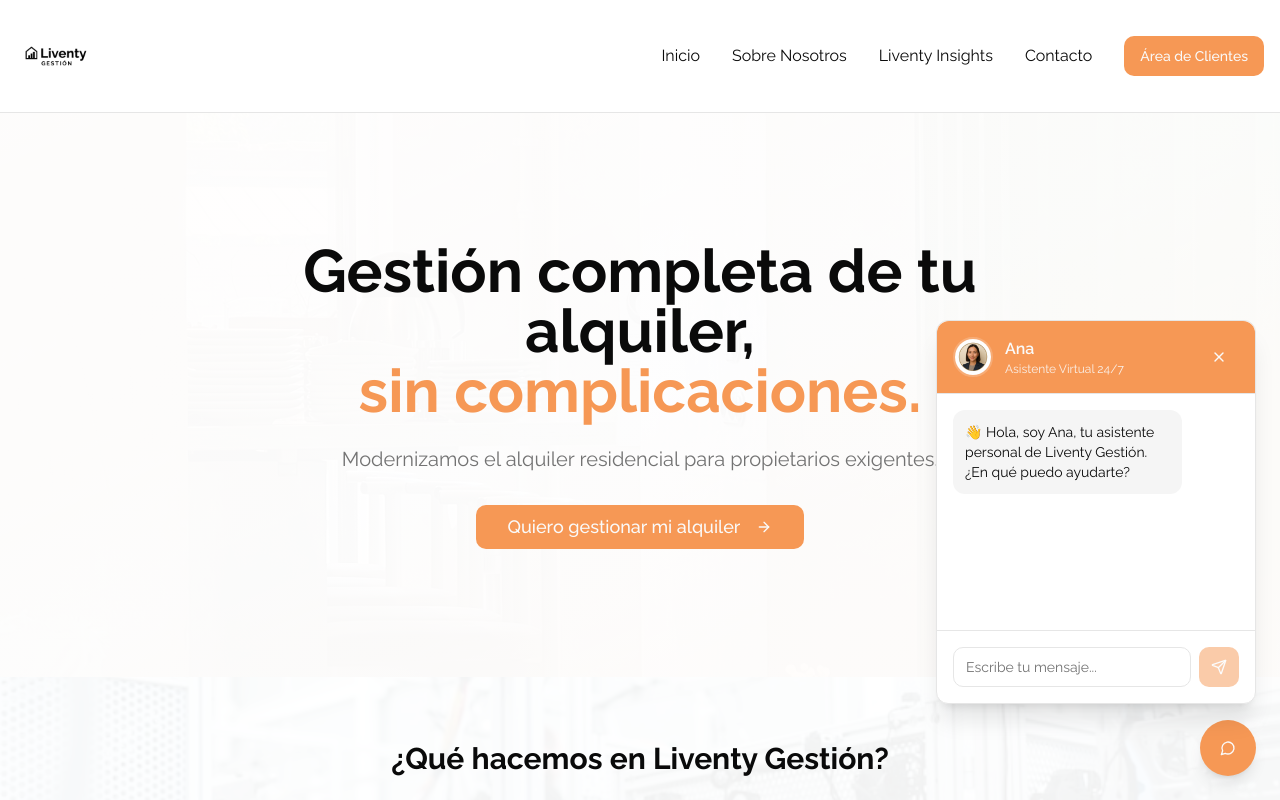
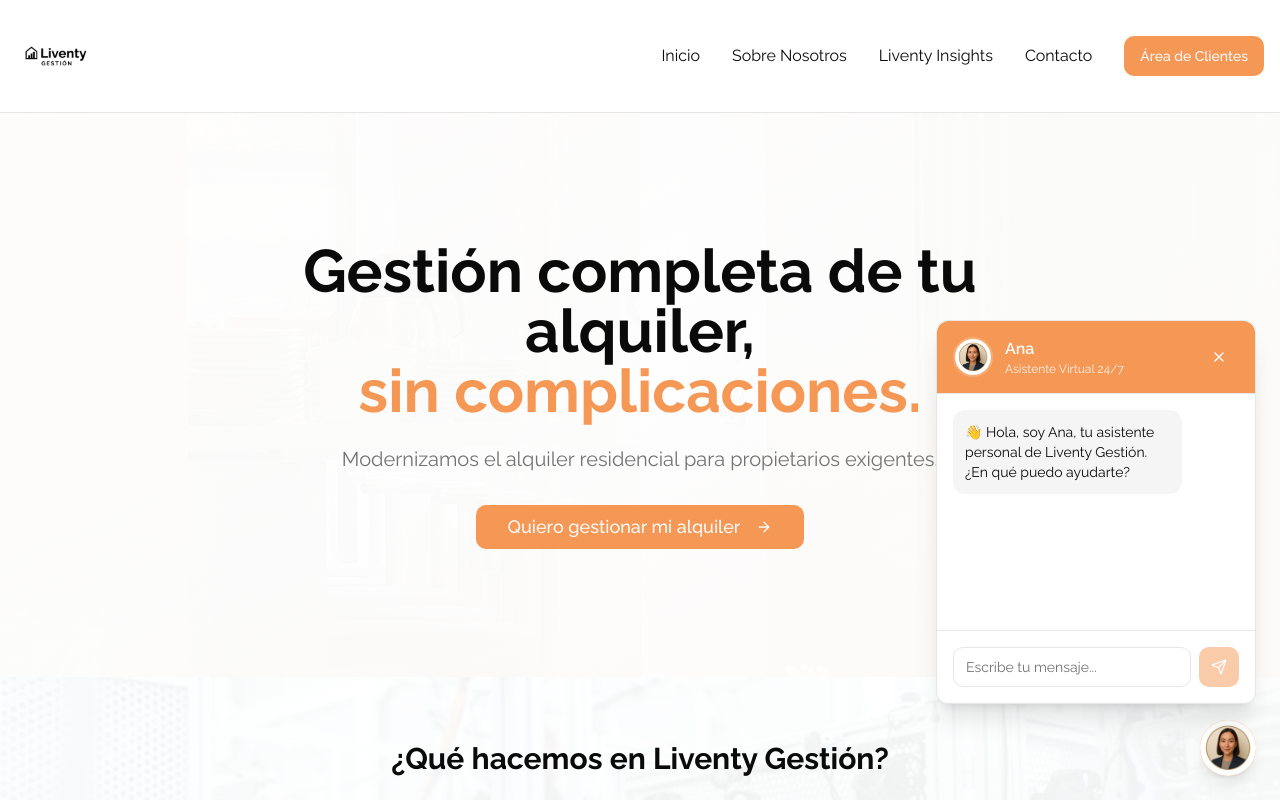
Before and after one commit to LiventyGestion/Liventy-gestion, a React (Vite) app: page / in a window 1280 px wide. Shown: the top 800 px of the page. Built offline with nearby package versions, Linux system fonts and the light colour scheme.

Commit message:
Add virtual assistant image to floating button
Added the virtual assistant image to the floating action button component.

```diff
--- a/src/components/Chatbot.tsx
+++ b/src/components/Chatbot.tsx
@@ -272,11 +272,15 @@ const Chatbot = () => {
     <>
       <Button
         onClick={() => setIsOpen(true)}
-        className="fixed bottom-6 right-6 rounded-full w-14 h-14 shadow-lg z-50 bg-primary hover:bg-primary/90"
+        className="fixed bottom-6 right-6 rounded-full w-14 h-14 shadow-lg z-50 bg-primary hover:bg-primary/90 p-0 overflow-hidden"
         size="icon"
         aria-label="Abrir chat de asistencia"
       >
-        <MessageCircle className="h-6 w-6" />
+        <img
+          src="/lovable-uploads/b318efa7-5156-4395-9675-30db60a6edc6.png"
+          alt="Ana - Asistente Virtual"
+          className="w-full h-full object-cover"
+        />
       </Button>
 
       {isOpen && (
```
